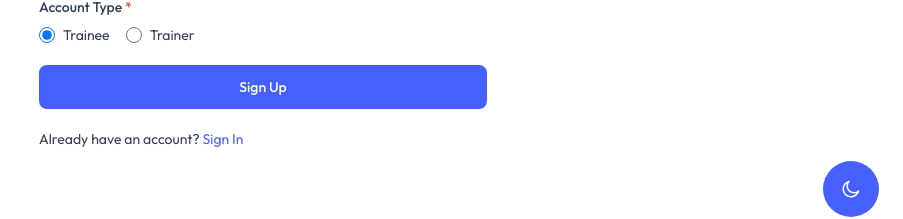
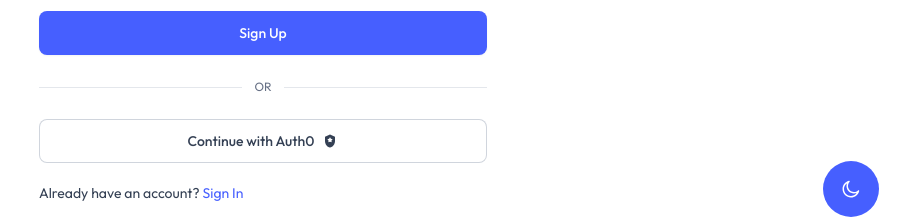
Before and after one commit to hoanghoan1799/booking-personal-trainer, a Next.js app in the folder booking-personal-trainer-web/: page /register in a window 1280 px wide. Shown: the part 559-778 px from the top of the page, without its empty margins (377-1280 px from the left). Built offline with nearby package versions, Linux system fonts and the light colour scheme; no server answers.

Commit message:
feat: integrate auth0 UI

```diff
--- a/booking-personal-trainer-web/middleware.ts
+++ b/booking-personal-trainer-web/middleware.ts
@@ -1,4 +1,5 @@
 import { NextRequest, NextResponse } from 'next/server';
+import { Auth0Client } from "@auth0/nextjs-auth0/server";
 
 const PUBLIC_ROUTES = ['/signin', '/signup', '/register', '/error-404'];
 
@@ -8,7 +9,9 @@
   );
 }
 
-export function middleware(req: NextRequest) {
+const auth0 = new Auth0Client();
+
+export async function middleware(req: NextRequest) {
   const { pathname } = req.nextUrl;
 
   // Allow static / internal files
@@ -23,7 +26,10 @@
 
   // Auth cookie set by client when user logs in (tokens stored in localStorage)
   const authCookie = req.cookies.get('auth')?.value;
-  const isAuthenticated = authCookie === '1';
+  const hasLocalSession = authCookie === '1';
+  const auth0Session = await auth0.getSession(req);
+  const hasAuth0Session = Boolean(auth0Session?.user);
+  const isAuthenticated = hasLocalSession || hasAuth0Session;
   const isPublic = isPublicRoute(pathname);
 
   // Logged in but trying to access auth pages
--- a/booking-personal-trainer-web/package.json
+++ b/booking-personal-trainer-web/package.json
@@ -9,6 +9,7 @@
     "lint": "eslint ."
   },
   "dependencies": {
+    "@auth0/nextjs-auth0": "^4.17.0",
     "@fullcalendar/core": "^6.1.19",
     "@fullcalendar/daygrid": "^6.1.19",
     "@fullcalendar/interaction": "^6.1.19",
--- /dev/null
+++ b/booking-personal-trainer-web/src/app/api/auth/[auth0]/route.ts
@@ -0,0 +1,67 @@
+import { Auth0Client } from "@auth0/nextjs-auth0/server";
+import { NextResponse } from "next/server";
+
+type AuthorizationParams = {
+  readonly audience?: string;
+  readonly scope?: string;
+};
+
+const buildAuthorizationParams = (): AuthorizationParams => {
+  const audience = process.env.AUTH0_AUDIENCE;
+  const scope = process.env.AUTH0_SCOPE ?? "openid profile email";
+  if (!audience) {
+    return { scope };
+  }
+  return { audience, scope };
+};
+
+const auth0 = new Auth0Client({
+  appBaseUrl: process.env.AUTH0_BASE_URL,
+  authorizationParameters: buildAuthorizationParams(),
+  onCallback: async (error, ctx, session) => {
+    const errorCode = error && "code" in error ? String(error.code) : "";
+    const errorMessage = error ? String(error.message ?? "") : "";
+    const rawCause = (error as unknown as { cause?: unknown } | null)?.cause;
+    const causeCode =
+      rawCause && typeof rawCause === "object" && "code" in rawCause
+        ? String((rawCause as { code?: unknown }).code ?? "")
+        : "";
+    const hasAccessDenied =
+      errorCode === "access_denied" ||
+      causeCode === "access_denied" ||
+      errorMessage.toLowerCase().includes("access_denied") ||
+      errorMessage.toLowerCase().includes("did not authorize");
+    if (hasAccessDenied) {
+      return NextResponse.redirect(
+        new URL("/signin?auth0=cancelled", ctx.appBaseUrl ?? "/"),
+      );
+    }
+    if (error) {
+      return NextResponse.json(
+        {
+          error: errorCode,
+          errorDescription: errorMessage,
+          cause: rawCause ?? null,
+        },
+        { status: 400 },
+      );
+    }
+    if (!session) {
+      return NextResponse.redirect(new URL("/signin", ctx.appBaseUrl ?? "/"));
+    }
+    return NextResponse.redirect(new URL(ctx.returnTo ?? "/", ctx.appBaseUrl ?? "/"));
+  },
+  routes: {
+    login: "/api/auth/login",
+    callback: "/api/auth/callback",
+    logout: "/api/auth/logout",
+  },
+});
+
+export const GET = async (req: Request): Promise<Response> => {
+  return await auth0.middleware(req);
+};
+
+export const POST = async (req: Request): Promise<Response> => {
+  return await auth0.middleware(req);
+};
--- a/booking-personal-trainer-web/src/components/auth/AuthGuard.tsx
+++ b/booking-personal-trainer-web/src/components/auth/AuthGuard.tsx
@@ -3,6 +3,7 @@
 import { useEffect, useState } from "react";
 import { useRouter } from "next/navigation";
 import { getAccessToken, clearTokens } from "@/lib/token";
+import { useUser } from "@auth0/nextjs-auth0/client";
 
 const APP_ROUTES = {
   SIGNIN: "/signin",
@@ -15,17 +16,22 @@
 }) {
   const router = useRouter();
   const [isVerified, setIsVerified] = useState(false);
+  const { user, isLoading } = useUser();
 
   useEffect(() => {
+    if (isLoading) {
+      return;
+    }
     const accessToken = getAccessToken();
-    if (!accessToken) {
+    const isAuth0Authenticated = Boolean(user);
+    if (!accessToken && !isAuth0Authenticated) {
       clearTokens();
       router.replace(APP_ROUTES.SIGNIN);
       return;
     }
     // eslint-disable-next-line react-hooks/set-state-in-effect
     setIsVerified(true);
-  }, [router]);
+  }, [isLoading, router, user]);
 
   if (!isVerified) {
     return (
--- a/booking-personal-trainer-web/src/components/auth/SignInForm.tsx
+++ b/booking-personal-trainer-web/src/components/auth/SignInForm.tsx
@@ -10,6 +10,7 @@
 import Label from '@/components/form/Label';
 import Button from '@/components/ui/button/Button';
 import { EyeCloseIcon, EyeIcon } from '@/icons';
+import Auth0LogoIcon from "@/components/icons/Auth0LogoIcon";
 
 import {
   loginSchema,
@@ -42,6 +43,13 @@
     } catch (error) {
       toast.error(getErrorMessage(error, "Sign in failed"));
     }
+  };
+
+  const handleAuth0Login = (): void => {
+    if (typeof window === "undefined") {
+      return;
+    }
+    window.location.href = "/api/auth/login?returnTo=/";
   };
 
   return (
@@ -90,6 +98,12 @@
                   <span
                     onClick={() => setShowPassword(!showPassword)}
                     className="absolute z-30 -translate-y-1/2 cursor-pointer right-4 top-1/2"
+                    role="button"
+                    tabIndex={0}
+                    aria-label={showPassword ? "Hide password" : "Show password"}
+                    onKeyDown={(e) =>
+                      e.key === "Enter" && setShowPassword((prev) => !prev)
+                    }
                   >
                     {showPassword ? (
                       <EyeIcon className="fill-gray-500 dark:fill-gray-400" />
@@ -119,6 +133,24 @@
             </div>
           </form>
 
+          <div className="my-6 flex items-center gap-3" aria-label="Or sign in with">
+            <div className="h-px flex-1 bg-gray-200 dark:bg-gray-800" />
+            <span className="text-xs text-gray-500 dark:text-gray-400">OR</span>
+            <div className="h-px flex-1 bg-gray-200 dark:bg-gray-800" />
+          </div>
+
+          <Button
+            type="button"
+            size="sm"
+            variant="outline"
+            className="w-full"
+            onClick={handleAuth0Login}
+            aria-label="Continue with Auth0"
+            endIcon={<Auth0LogoIcon className="text-gray-700 dark:text-gray-300" />}
+          >
+            Continue with Auth0
+          </Button>
+
           <div className="mt-5">
             <p className="text-sm font-normal text-center text-gray-700 dark:text-gray-400 sm:text-start">
               Don&apos;t have an account?{' '}
--- a/booking-personal-trainer-web/src/components/auth/SignUpForm.tsx
+++ b/booking-personal-trainer-web/src/components/auth/SignUpForm.tsx
@@ -9,6 +9,7 @@
 import Label from "@/components/form/Label";
 import Button from "@/components/ui/button/Button";
 import { EyeCloseIcon, EyeIcon } from "@/icons";
+import Auth0LogoIcon from "@/components/icons/Auth0LogoIcon";
 import {
   signUpSchema,
   type SignUpBody,
@@ -43,6 +44,13 @@
     } catch (error) {
       toast.error(getErrorMessage(error, "Registration failed"));
     }
+  };
+
+  const handleAuth0Login = (): void => {
+    if (typeof window === "undefined") {
+      return;
+    }
+    window.location.href = "/api/auth/login?returnTo=/";
   };
 
   return (
@@ -207,6 +215,24 @@
             </div>
           </form>
 
+          <div className="my-6 flex items-center gap-3" aria-label="Or sign up with">
+            <div className="h-px flex-1 bg-gray-200 dark:bg-gray-800" />
+            <span className="text-xs text-gray-500 dark:text-gray-400">OR</span>
+            <div className="h-px flex-1 bg-gray-200 dark:bg-gray-800" />
+          </div>
+
+          <Button
+            type="button"
+            size="sm"
+            variant="outline"
+            className="w-full"
+            onClick={handleAuth0Login}
+            aria-label="Continue with Auth0"
+            endIcon={<Auth0LogoIcon className="text-gray-700 dark:text-gray-300" />}
+          >
+            Continue with Auth0
+          </Button>
+
           <div className="mt-5">
             <p className="text-sm font-normal text-center text-gray-700 dark:text-gray-400 sm:text-start">
               Already have an account?{" "}
--- /dev/null
+++ b/booking-personal-trainer-web/src/components/icons/Auth0LogoIcon.tsx
@@ -0,0 +1,24 @@
+export default function Auth0LogoIcon({
+  className = "",
+  "aria-label": ariaLabel = "Auth0 logo",
+}: {
+  className?: string;
+  "aria-label"?: string;
+}) {
+  return (
+    <svg
+      width="16"
+      height="16"
+      viewBox="0 0 24 24"
+      role="img"
+      aria-label={ariaLabel}
+      className={className}
+      xmlns="http://www.w3.org/2000/svg"
+    >
+      <path
+        fill="currentColor"
+        d="M12 2.25l7.5 3.3v6.55c0 5.02-3.27 9.17-7.5 9.65-4.23-.48-7.5-4.63-7.5-9.65V5.55L12 2.25zm0 4.1l-1.36 2.33-2.64.55 1.8 2.01-.26 2.73L12 13l2.46.97-.26-2.73 1.8-2.01-2.64-.55L12 6.35z"
+      />
+    </svg>
+  );
+}
--- /dev/null
+++ b/booking-personal-trainer-web/src/components/providers/Auth0UserProvider.tsx
@@ -0,0 +1,12 @@
+"use client";
+
+import { Auth0Provider } from "@auth0/nextjs-auth0/client";
+import type { ReactNode } from "react";
+
+export default function Auth0UserProvider({
+  children,
+}: {
+  children: ReactNode;
+}) {
+  return <Auth0Provider>{children}</Auth0Provider>;
+}
--- a/booking-personal-trainer-web/src/layout/AppSidebar.tsx
+++ b/booking-personal-trainer-web/src/layout/AppSidebar.tsx
@@ -28,7 +28,7 @@
   {
     icon: <GridIcon />,
     name: "Dashboard",
-    subItems: [{ name: "Ecommerce", path: APP_ROUTES.ROOT, pro: false }],
+    path: APP_ROUTES.ROOT,
   },
   {
     icon: <TaskIcon />,
```
Also changed, not shown: booking-personal-trainer-web/src/app/layout.tsx (+7 -4 lines), 1 other file (tests, documents, lock files or other folders).
